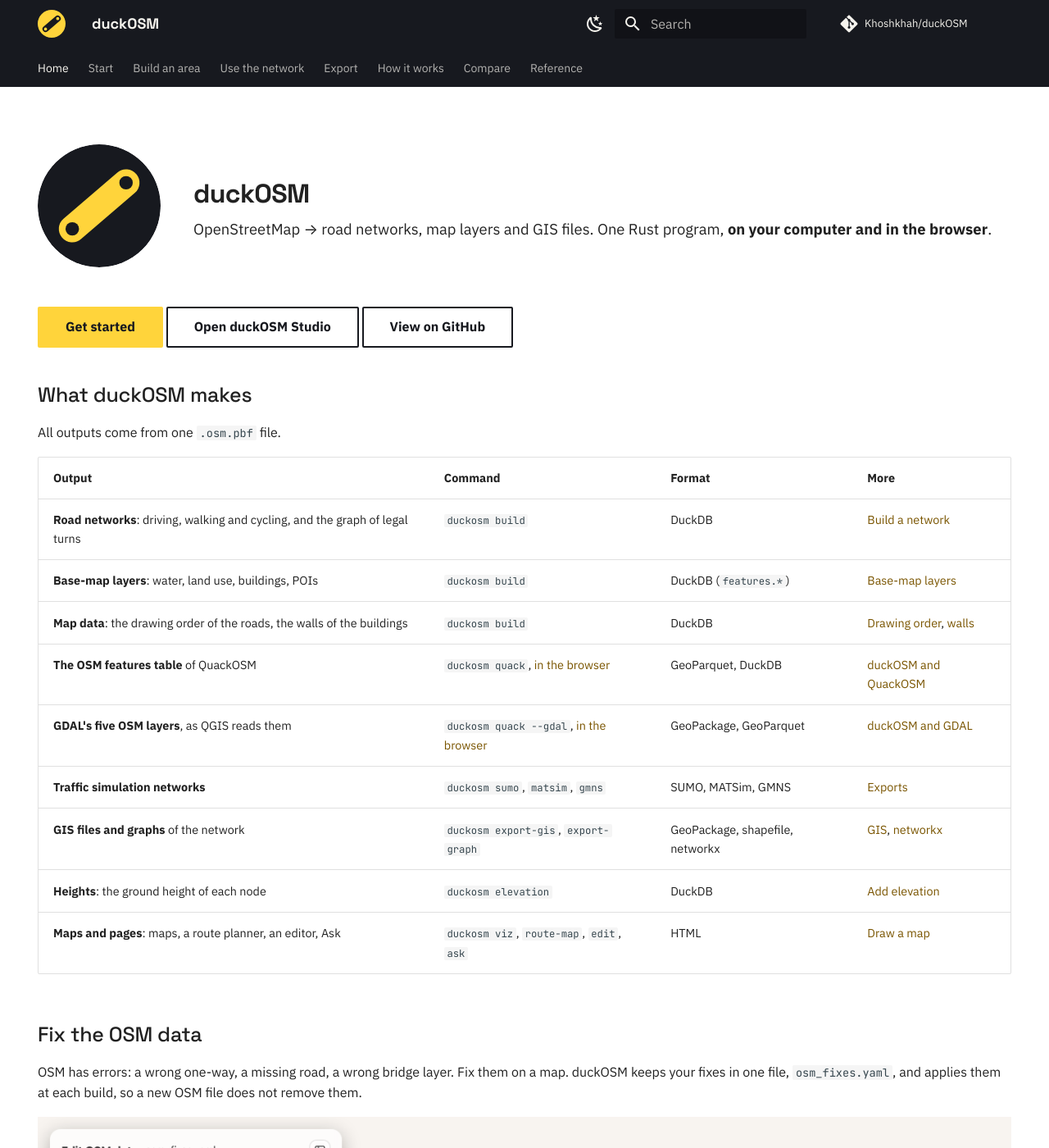
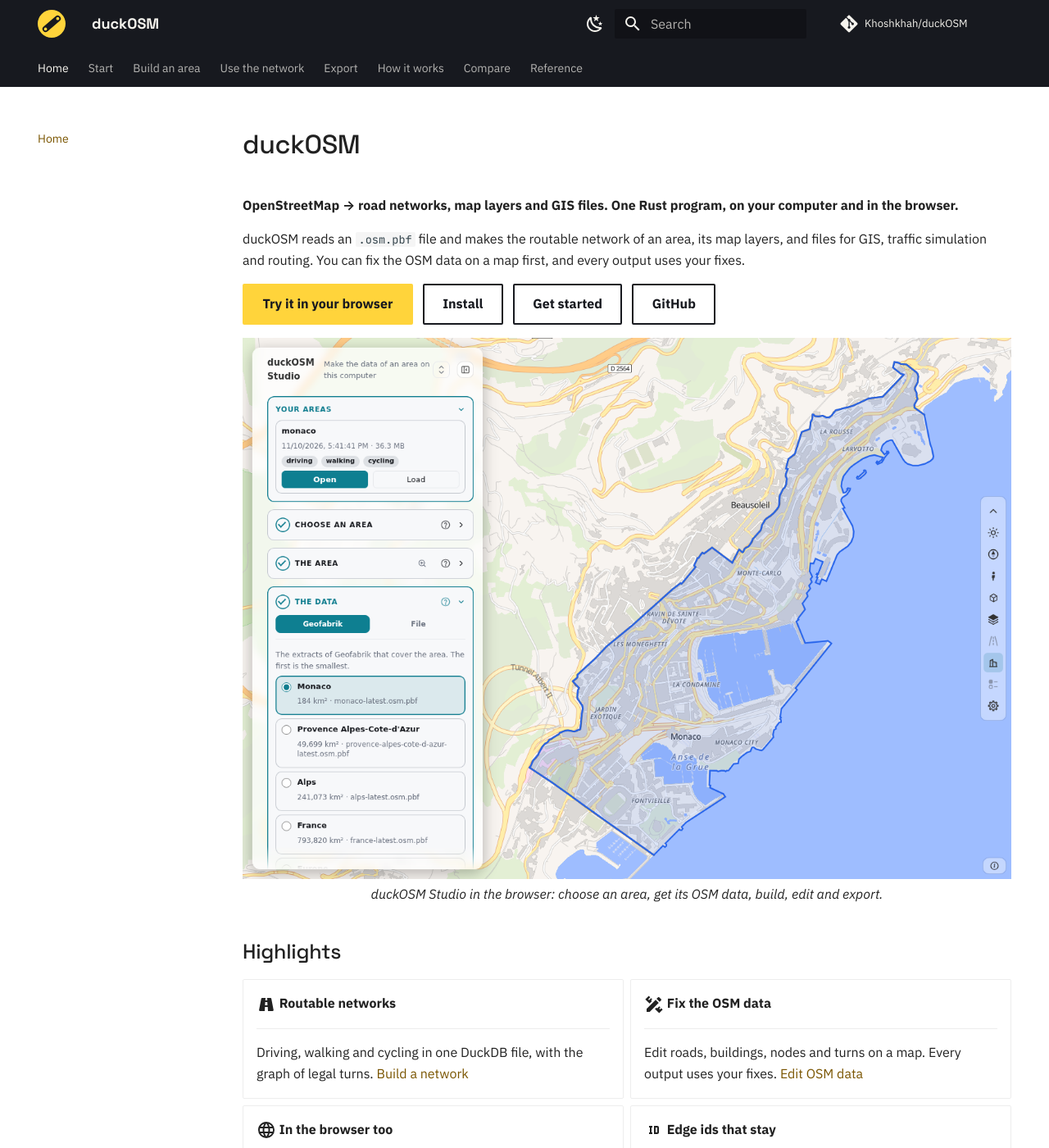
Before and after one commit to Khoshkhah/duckOSM, an MkDocs documentation site: the page built from docs/index.md, in a window 1280 px wide and 1400 px high. Shown: the whole window at 82% size. Built offline with MkDocs 1.6.1 and Material for MkDocs 9.7.7, drawn with Linux system fonts in a browser that asks for light colours; comment, search, counter and statistics services are not loaded; some of the changed text lies outside the part shown.

Commit message:
Docs: home page as rustgis.app: buttons, a large picture, Highlights, A tour
Co-Authored-By: Claude Opus 5.5 <noreply@anthropic.com>

````diff
--- a/docs/assets/extra.css
+++ b/docs/assets/extra.css
@@ -114,3 +114,11 @@
 .dk-fullscreen:hover { filter: brightness(0.9); }
 .md-content img[src*="images/"] { cursor: zoom-in; }
 .md-content img:fullscreen { object-fit: contain; background: #fff; }
+
+/* The home page: the row of buttons under the title, and the figures with captions (as rustgis.app). */
+.hero-actions p { display: flex; flex-wrap: wrap; align-items: center; gap: 0.6rem; }
+.hero-actions .md-button { margin: 0; padding-inline: 1.4em; }
+.md-typeset figure > br { display: none; }
+.md-typeset figure img { display: block; }
+.md-typeset figure figcaption { max-width: none; margin: 0.4em auto 0; }
+.md-typeset .grid > figure { margin: 0; }
--- a/docs/index.md
+++ b/docs/index.md
@@ -1,26 +1,120 @@
 ---
 hide:
-  - navigation
   - toc
 ---
 
-<div class="dk-hero" markdown>
-![duckOSM](assets/duckosm-mark.svg)
-<div markdown>
 # duckOSM
 
-OpenStreetMap → road networks, map layers and GIS files.
-One Rust program, **on your computer and in the browser**.
-</div>
+**OpenStreetMap → road networks, map layers and GIS files. One Rust program, on your computer and in the browser.**
+
+duckOSM reads an `.osm.pbf` file and makes the routable network of an area, its map layers, and files for GIS,
+traffic simulation and routing. You can fix the OSM data on a map first, and every output uses your fixes.
+
+<div class="hero-actions" markdown>
+
+[Try it in your browser](https://khoshkhah.github.io/duckosm-studio/){ .md-button .md-button--primary }
+[Install](install.md){ .md-button }
+[Get started](first_network.md){ .md-button }
+[GitHub](https://github.com/Khoshkhah/duckOSM){ .md-button }
+
 </div>
 
-[Get started](first_network.md){ .md-button .md-button--primary }
-[Open duckOSM Studio](https://khoshkhah.github.io/duckosm-studio/){ .md-button }
-[View on GitHub](https://github.com/Khoshkhah/duckOSM){ .md-button }
+<figure markdown="span">
+  ![duckOSM Studio: the steps in the panel, and the area of Monaco on the map](images/studio.png)
+  <figcaption>duckOSM Studio in the browser: choose an area, get its OSM data, build, edit and export.</figcaption>
+</figure>
+
+## Highlights
+
+<div class="grid cards" markdown>
+
+-   :material-road-variant:{ .lg .middle } **Routable networks**
+
+    ---
+
+    Driving, walking and cycling in one DuckDB file, with the graph of legal turns.
+    [Build a network](guides/build.md)
+
+-   :material-pencil-ruler:{ .lg .middle } **Fix the OSM data**
+
+    ---
+
+    Edit roads, buildings, nodes and turns on a map. Every output uses your fixes.
+    [Edit OSM data](guides/edit-osm-data.md)
+
+-   :material-web:{ .lg .middle } **In the browser too**
+
+    ---
+
+    The same Rust engine runs in a web page, with no install, and gives the same rows.
+    [Browser and native](concepts/browser-native.md)
+
+-   :material-identifier:{ .lg .middle } **Edge ids that stay**
+
+    ---
+
+    `edge_id = hash(osm_id, source, target)`: the same after a rebuild, a cut and an export.
+    [Stable edge ids](concepts/edge-ids.md)
+
+-   :material-car-multiple:{ .lg .middle } **Traffic simulation**
+
+    ---
+
+    SUMO, MATSim and GMNS (macro, meso, micro), checked with each tool's own validator.
+    [Exports](exports/index.md)
+
+-   :material-layers-triple:{ .lg .middle } **GIS layers**
+
+    ---
+
+    GDAL's OSM layers and QuackOSM's table, the same rows, faster, also in the browser.
+    [duckOSM and GDAL](concepts/gdal.md)
+
+-   :material-map-search:{ .lg .middle } **Any area, any size**
+
+    ---
+
+    A boundary, a place name, a box or an H3 cell. Countries build by map tiles, in little memory.
+    [Prepare an area](guides/prepare-area.md)
+
+-   :material-language-rust:{ .lg .middle } **One Rust program**
+
+    ---
+
+    The command line `duckosm`, a Python SDK and a Rust SDK, all from the same code.
+    [Python SDK](reference/python.md)
+
+</div>
+
+## A tour
+
+<div class="grid" markdown>
+
+<figure markdown="span">
+  ![The Turn tab of Edit OSM data: a picked road and the roads that leave its junction](images/edit-turn.png)
+  <figcaption>Edit OSM data: the turns at a junction, in the browser or with `duckosm edit`.</figcaption>
+</figure>
+
+<figure markdown="span">
+  ![Every lane of a GMNS network as a width ribbon: traffic lanes, bus lanes and turn connectors](images/gmns_lane_width.png)
+  <figcaption>GMNS lanes of Södermalm: each lane with its own width, bus lanes and turn connectors.</figcaption>
+</figure>
+
+<figure markdown="span">
+  ![Monaco: the ground heights from FABDEM, with the area boundary](images/terrain-monaco.png)
+  <figcaption>The ground of an area: one bare-earth DEM for every height.</figcaption>
+</figure>
+
+<figure markdown="span">
+  ![The heights of the roads of Södermalm](images/sodermalm_elevation.png)
+  <figcaption>The height of each node and edge, after `duckosm elevation`.</figcaption>
+</figure>
+
+</div>
 
 ## What duckOSM makes
 
-All outputs come from one `.osm.pbf` file.
+All outputs come from one `.osm.pbf` file, and all take your OSM fixes.
 
 | Output | Command | Format | More |
 |---|---|---|---|
@@ -34,18 +128,18 @@ All outputs come from one `.osm.pbf` file.
 | **Heights**: the ground height of each node | `duckosm elevation` | DuckDB | [Add elevation](guides/elevation.md) |
 | **Maps and pages**: maps, a route planner, an editor, Ask | `duckosm viz`, `route-map`, `edit`, `ask` | HTML | [Draw a map](guides/draw-map.md) |
 
+Each output is compared with a reference tool ([how each output is checked](concepts/checks.md)).
+
 ## Fix the OSM data
 
 OSM has errors: a wrong one-way, a missing road, a wrong bridge layer. Fix them on a map. duckOSM keeps your fixes in one
 file, `osm_fixes.yaml`, and applies them at each build, so a new OSM file does not remove them.
 
-![The Turn tab: road 688731299 is picked, the junction box shows its junction, and the list shows the two roads that leave it, each with Allowed. On the map, the road is blue, the roads that leave are green and the road that only arrives is violet](images/edit-turn.png)
-
 | Where | How |
 |---|---|
 | Browser | [duckOSM Studio](https://khoshkhah.github.io/duckosm-studio/), step **Edit OSM data** |
 | Your computer | `duckosm edit my_area.duckdb` opens the same editor |
-| Build | `duckosm build --fixes osm_fixes.yaml` |
+| Build | `duckosm build --fixes osm_fixes.yaml`, `duckosm quack --fixes osm_fixes.yaml` |
 
 | You can change | Examples |
 |---|---|
@@ -55,28 +149,24 @@ file, `osm_fixes.yaml`, and applies them at each build, so a new OSM file does n
 | Turns | a turn that a driver cannot make, or must make |
 | New roads | a road that OSM does not have |
 
-The network, all its exports, and the quack outputs (`duckosm quack --fixes`) use your fixes. More: [Edit OSM data](guides/edit-osm-data.md), [Fix OSM errors](guides/fix-osm-errors.md).
+More: [Edit OSM data](guides/edit-osm-data.md), [Fix OSM errors](guides/fix-osm-errors.md).
 
 ## Two versions, one engine
 
 | | Native | Browser |
 |---|---|---|
-| Program | `duckosm` on your computer | [duckOSM Studio](guides/studio.md), a web page |
+| Program | `duckosm` on your computer | [duckOSM Studio](https://khoshkhah.github.io/duckosm-studio/) and the [quack page](https://khoshkhah.github.io/duckosm-studio/quack.html) |
 | Install | `pip install duckosm` | none |
 | Storage | the disk | the browser's storage (OPFS) |
 | Rows | the same | the same |
 
-In the browser, open:
-
-- [**duckOSM Studio**](https://khoshkhah.github.io/duckosm-studio/): choose an area, build its network, edit the OSM data, and export.
-- [**The quack page**](https://khoshkhah.github.io/duckosm-studio/quack.html): the OSM features table of QuackOSM and GDAL's five layers.
-
-Both build every area by map tiles, cut by [pbfcut](https://github.com/Khoshkhah/pbfcut), so the memory does not grow with the area
-([Browser and native builds](concepts/browser-native.md)).
+Both build every area by map tiles, cut by [pbfcut](https://github.com/Khoshkhah/pbfcut), so the memory does not grow with
+the area ([Browser and native builds](concepts/browser-native.md)).
 
 ## Speed on France
 
-France: 5.1 GB `.osm.pbf`, Mac mini (12 cores, 16 GB).
+France: 5.1 GB `.osm.pbf`, Mac mini (12 cores, 16 GB). Both versions build by map tiles, cut by
+[pbfcut](https://github.com/Khoshkhah/pbfcut).
 
 | Job | Native | Browser | Other tool |
 |---|---|---|---|
@@ -84,22 +174,10 @@ France: 5.1 GB `.osm.pbf`, Mac mini (12 cores, 16 GB).
 | OSM features table (`quack`) | 2 min 9 s | 4 min 54 s | QuackOSM: 9 min 30 s |
 | GDAL's layers, GeoParquet (`quack --gdal`) | 3 min 37 s | 5 min 23 s | `ogr2ogr`: 14 min 18 s |
 
-## Edge ids that stay the same
-
-Other tools number their edges `0, 1, 2, …`, and the numbers change at each rebuild. duckOSM's `edge_id` is a hash of
-OSM ids:
-
-```text
-edge_id = hash(osm_id, source, target)
-```
-
-The same OSM data gives the same ids after a rebuild, in a city cut from a country, and in every export
-([how the id is built](concepts/edge-ids.md)).
-
 ## Quick start
 
 ```bash
-pip install "duckosm[routing]"
+pip install duckosm
 
 curl -LO https://download.geofabrik.de/europe/monaco-latest.osm.pbf
 duckosm build --pbf monaco-latest.osm.pbf --output monaco.duckdb --modes driving
````
Also changed, not shown: other parts of docs/index.md (+1 -8 lines).
